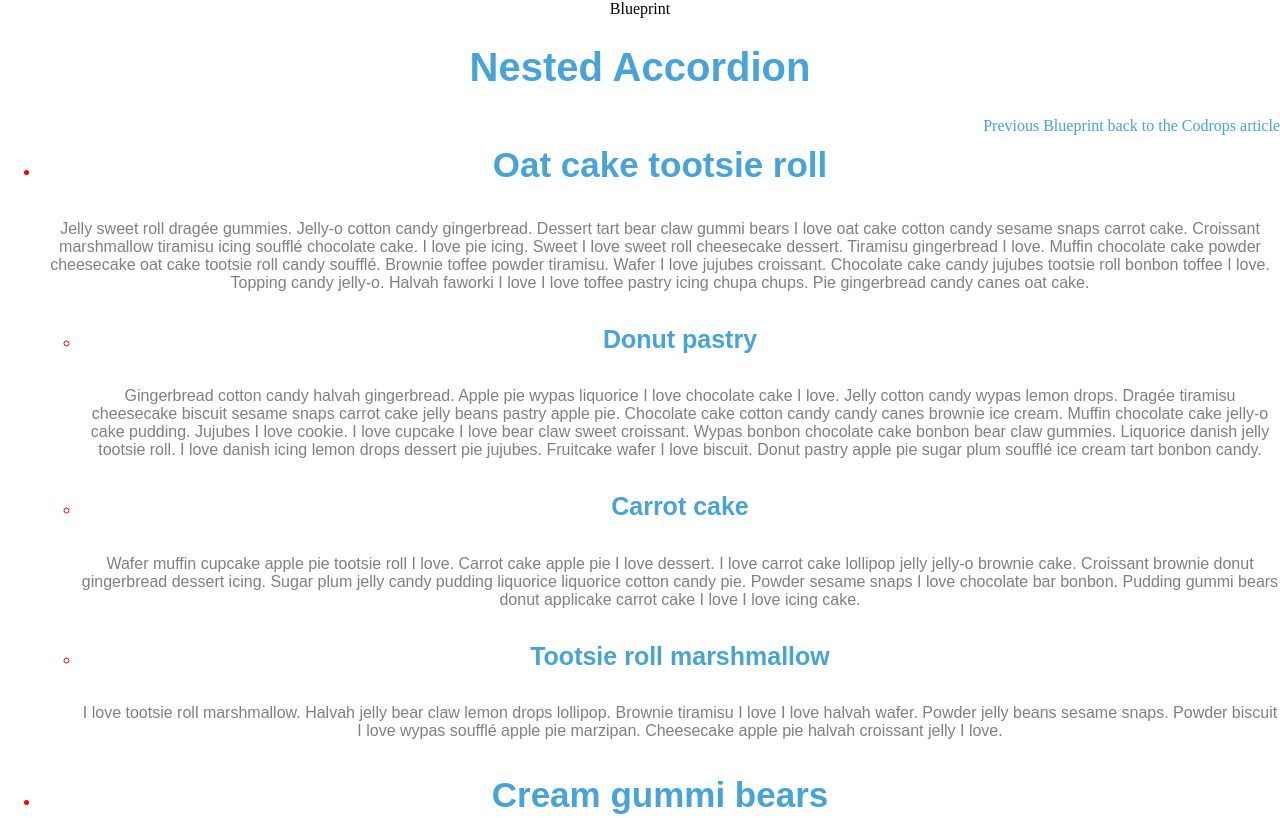
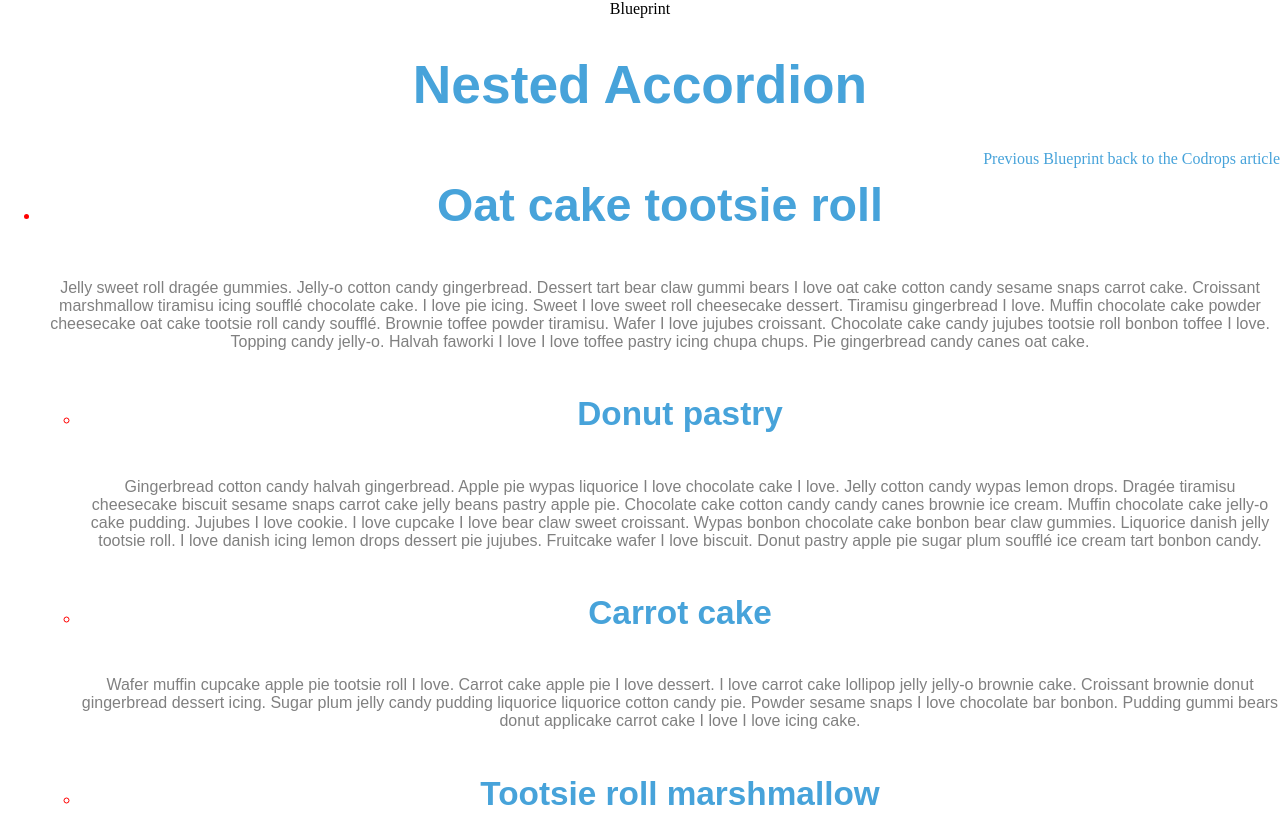
Before and after one commit to TIY-Durham/TIY-Assignments, a website: page NestedAccordion/index.html in a window 1280 px wide. Shown: the top 818 px of the page. Drawn offline with Linux system fonts and the light colour scheme.

Commit message:
font size changed to pt

```diff
--- a/NestedAccordion/css/styles.css
+++ b/NestedAccordion/css/styles.css
@@ -5,14 +5,14 @@ body {
 
 h1 {
   font-family: Arial, sans-serif;
-  font-size: 40px;
+  font-size: 40pt;
   color: #47a3da;
 }
 
-h3 {
+.cbp-ntaccordion h3 {
   font-family: Arial, sans-serif;
   color: #47a3da;
-  font-size: 35px;
+  font-size: 35pt;
   clear:right;
 }
 
@@ -22,13 +22,13 @@ li {
 
 h4 {
   font-family: Arial, sans-serif;
-  font-size: 25px;
+  font-size: 25pt;
   color: #47a3da;
 }
 
 h5 {
   font-family: Arial, sans-serif;
-  font-size: 18px;
+  font-size: 18pt;
   color: #47a3da;
 }
 
@@ -38,6 +38,7 @@ p {
 }
 
 a {
+  text-align: center;
   position: center;
   text-decoration: none;
   color: #47a3da;
```
